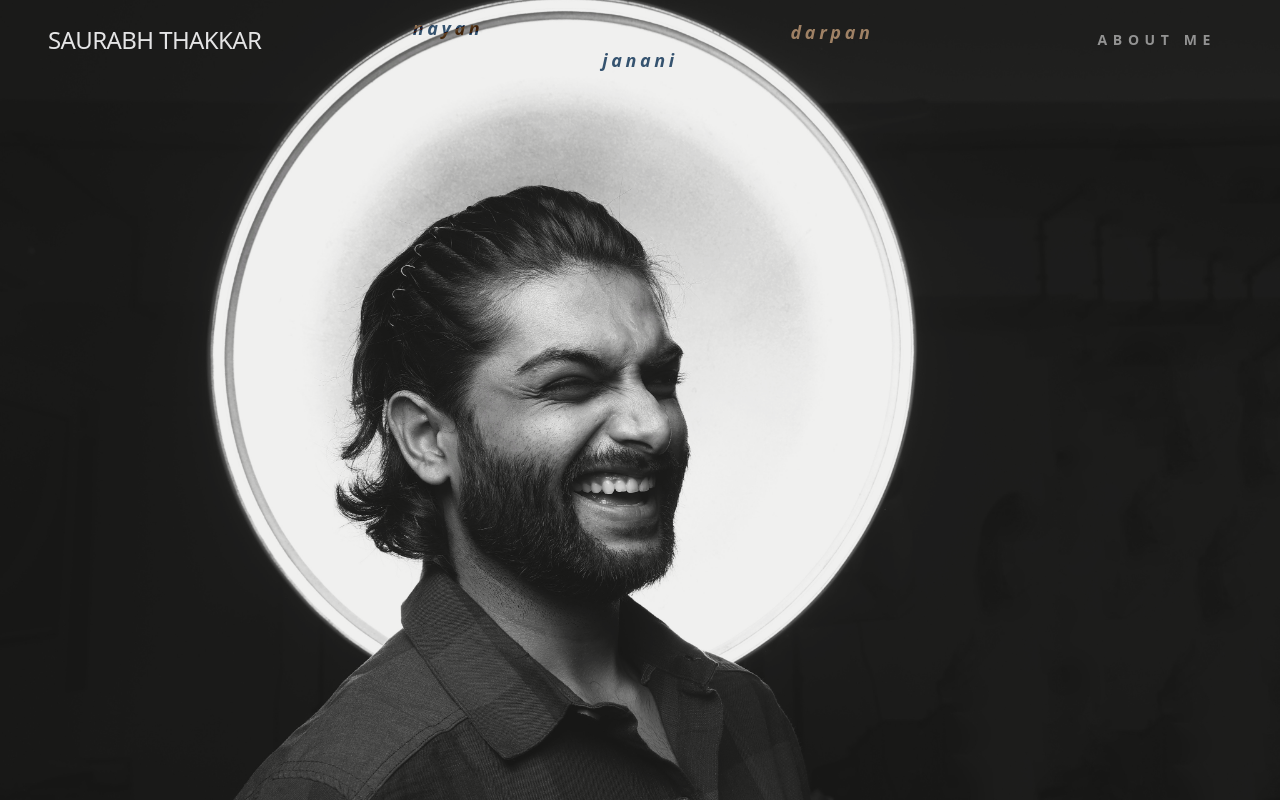
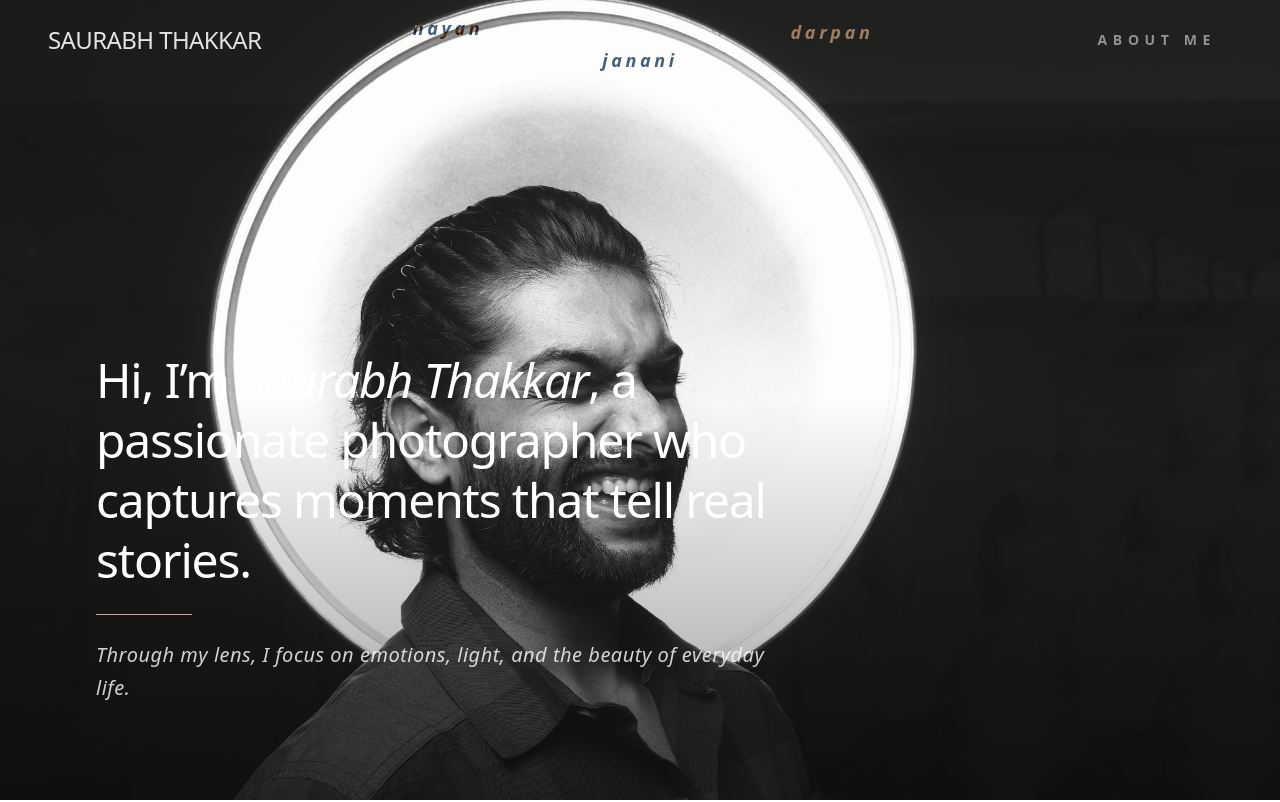
Before and after one commit to ke7innnn/saurabhphotography, a Next.js app: page / in a window 1280 px wide. Shown: the top 802 px of the page. Built offline with nearby package versions, Linux system fonts and the light colour scheme.

Commit message:
Add introduction text overlay to Hero section

```diff
--- a/components/Hero.tsx
+++ b/components/Hero.tsx
@@ -19,8 +19,28 @@ export function Hero() {
         />
       </motion.div>
 
-      {/* Overlay - Optional, can keep for ambient darkening or remove if not needed */}
-      <div className="absolute inset-0 bg-black/5" />
+      {/* Overlay Content */}
+      <div className="absolute inset-0 z-10 flex flex-col justify-end p-8 md:p-24 bg-gradient-to-t from-black/40 via-transparent to-transparent">
+        <motion.div
+          initial={{ opacity: 0, y: 30 }}
+          animate={{ opacity: 1, y: 0 }}
+          transition={{ duration: 1, delay: 1, ease: [0.16, 1, 0.3, 1] }}
+          className="max-w-3xl"
+        >
+          <h1 className="text-white text-3xl md:text-5xl font-serif leading-tight tracking-tight mb-6">
+            Hi, I’m <span className="italic">Saurabh Thakkar</span>, a passionate photographer who captures moments that tell real stories.
+          </h1>
+          <motion.div
+            initial={{ scaleX: 0 }}
+            animate={{ scaleX: 1 }}
+            transition={{ duration: 1.5, delay: 1.5 }}
+            className="w-24 h-[1px] bg-[#C4A586] origin-left mb-6"
+          />
+          <p className="text-white/80 text-lg md:text-xl font-serif italic tracking-wide leading-relaxed max-w-2xl">
+            Through my lens, I focus on emotions, light, and the beauty of everyday life.
+          </p>
+        </motion.div>
+      </div>
 
     </section>
   );
```
